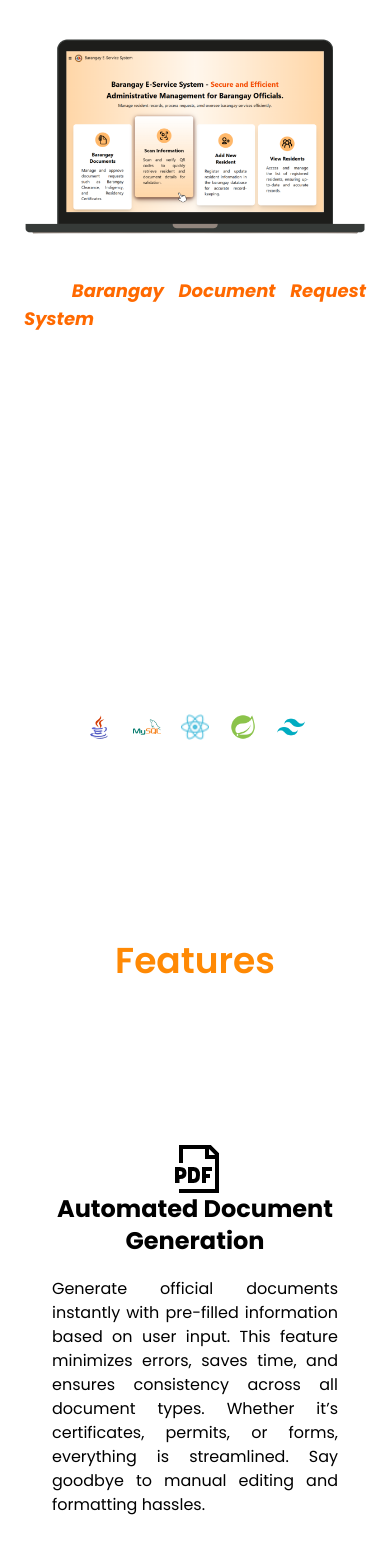
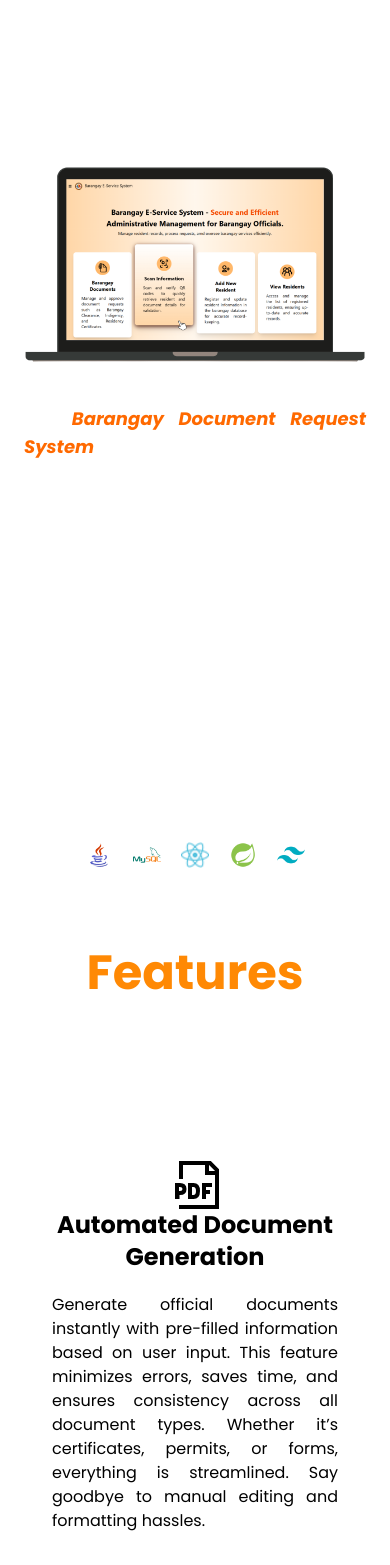
Before and after one commit to mary-xn/finalswsat, a React (Vite) app: page / in a window 390 px wide. Shown: the part 1058-2623 px from the top of the page. Built offline with nearby package versions, Linux system fonts and the light colour scheme.

Commit message:
Fixed layouts

```diff
--- a/src/components/NavBar.jsx
+++ b/src/components/NavBar.jsx
@@ -37,7 +37,9 @@ export default function NavBar() {
   `
 
   const handleLinkClick = (id) => {
-    setActiveSection(id)
+    if (activeSection !== id) {
+      setActiveSection(id)
+    }
     setTimeout(() => setMenuOpen(false), 300)
   }
 
@@ -63,7 +65,7 @@ export default function NavBar() {
               to={section.id}
               smooth={true}
               duration={500}
-              offset={-120}
+              offset={-90}
               spy={true}
               onSetActive={() => setActiveSection(section.id)}
               className={`${routeStyles} ${activeSection === section.id ? 'text-orange-500 font-semibold' : ''}`}
@@ -77,6 +79,7 @@ export default function NavBar() {
             duration={500}
             offset={-100}
             spy={true}
+            onClick={() => handleLinkClick('contact')}
             onSetActive={() => setActiveSection('contact')}
             className={`${contactStyles} ${activeSection === 'contact' ? 'bg-orange-500 text-white font-semibold' : ''}`}
           >
--- a/src/components/TestimonialCarousel.jsx
+++ b/src/components/TestimonialCarousel.jsx
@@ -18,7 +18,7 @@ export default function TestimonialCarousel({ testimonials }) {
     <div className="bg-transparent h-auto w-[90vw] sm:w-[300px] md:w-[400px] lg:w-[900px] p-6 rounded-xl shadow-md transition duration-300 hover:shadow-xl text-center flex flex-col justify-center items-center gap-5">
 
       <div>
-      <img src={quote} className="absolute  left-36 sm:left-[47%] lg:top-4 lg:left-[50%] w-[40px] lg:w-[50px] bg-orange-500 rounded-full" />
+      <img src={quote} className="absolute  left-[47%] lg:top-4 lg:left-[50%] w-[40px] lg:w-[50px] bg-orange-500 rounded-full" />
 
       </div>
 
--- a/src/components/routes/About.jsx
+++ b/src/components/routes/About.jsx
@@ -15,14 +15,14 @@ export default function About() {
   return (
     <motion.section
       id="about"
-      className="flex flex-col min-h-screen w-full items-center justify-center gap-20 px-4 md:px-10"
+      className="flex flex-col  w-full items-center justify-center gap-20 px-4 md:px-10 pt-[120px] xl:pt-[100px]"
       variants={fadeIn('up', 0.4)}
       initial="hidden"
       whileInView="show"
-      viewport={{ once: false, amount: 0.4 }}
+      viewport={{ once: true, amount: 0.4 }}
     >
       <div>
-        <h2 className="text-center text-4xl sm:text-5xl lg:text-6xl font-semibold">About</h2>
+        <h2 className="text-center font-bold text-5xl ">About</h2>
         <p className="text-md sm:text-lg lg:text-xl text-center">
           Learn more about the system and its purpose.
         </p>
@@ -33,7 +33,7 @@ export default function About() {
           variants={fadeIn('up', 0.4)}
           initial="hidden"
           whileInView="show"
-          viewport={{ once: false, amount: 0.4 }}
+          viewport={{ once: true, amount: 0.4 }}
         >
           <img src={webprev} alt="Web Preview" className="w-full object-contain" />
         </motion.div>
@@ -42,7 +42,7 @@ export default function About() {
           variants={fadeIn('up', 0.4)}
           initial="hidden"
           whileInView="show"
-          viewport={{ once: false, amount: 0.4 }}
+          viewport={{ once: true, amount: 0.4 }}
         >
           <p className="text-justify text-lg sm:text-xl lg:text-2xl px-2 sm:px-4 lg:px-7">
             The <span className="italic font-bold text-orange-500">Barangay Document Request System</span> is a smart, user-friendly platform designed to streamline the process of requesting and processing official documents within the barangay. It empowers barangay officials—especially the Barangay Secretary—to manage document requests efficiently, accurately, and securely.
--- a/src/components/routes/Demo.jsx
+++ b/src/components/routes/Demo.jsx
@@ -14,11 +14,11 @@ export default function Demo() {
   return (
     <motion.section
       id="demo"
-      className="flex flex-col items-center gap-5 min-h-screen w-full pt-[100px] md:pt-[30px] lg:pt-[10px] px-4 md:px-8 relative"
+      className="flex flex-col items-center gap-5  w-full pt-[100px] md:pt-[30px] lg:pt-[20px] px-4 py-20 md:px-8 relative"
 
     >
       <motion.div className="text-center">
-        <p className="font-bold text-4xl sm:text-5xl">Demo</p>
+        <p className="font-bold text-5xl">Demo</p>
         <p className="text-base sm:text-lg lg:text-xl">
           See how the system works in real time.
         </p>
--- a/src/components/routes/Features.jsx
+++ b/src/components/routes/Features.jsx
@@ -20,7 +20,7 @@ export default function Features() {
 
 
   return (
-    <motion.section id="features" className="flex flex-col w-full items-center  gap-25  px-5 py-50 "
+    <motion.section id="features" className="flex flex-col w-full items-center  gap-25  px-5 py-20 xl:py-50 "
     variants={fadeIn("up", 0.7)}
     initial="hidden"
     whileInView="show"
@@ -31,7 +31,7 @@ export default function Features() {
       whileInView="show"
 
       viewport={{ once: false}}>
-        <p className="text-center text-4xl lg:text-6xl font-semibold text-orange-400">Features</p>
+        <p className="text-center text-5xl lg:text-6xl font-bold text-orange-400">Features</p>
         <p className=" text-md lg:text-xl text-center">What makes the system easy and efficient to use.</p>
       </motion.div>
 
--- a/src/components/routes/Home.jsx
+++ b/src/components/routes/Home.jsx
@@ -53,7 +53,7 @@ export default function Home() {
           </p>
         </div>
 
-        <a href="#about" className="border px-3 py-2 rounded-sm text-xl hover:text-white hover:bg-orange-700 active:bg-orange-900 hover:cursor-pointer hover:ring-orange-500">
+        <a href="#about" className="border px-3 py-2 rounded-sm text-xl hover:text-white hover:bg-orange-700 active:bg-orange-900 hover:cursor-pointer hover:ring-orange-500 ">
           Learn More
         </a>
 
--- a/src/components/routes/Testimonials.jsx
+++ b/src/components/routes/Testimonials.jsx
@@ -46,7 +46,7 @@ export default function Testimonials() {
 
 
   return (
-    <motion.section id="testimonials" className="min-w-screen text-white flex flex-col  items-center gap-9  py-52"
+    <motion.section id="testimonials" className="min-w-screen text-white flex flex-col  items-center gap-9 py-20 md:py-40  xl:py-42"
     variants={fadeIn("up", 0.7)}
     initial="hidden"
     whileInView="show"
```
